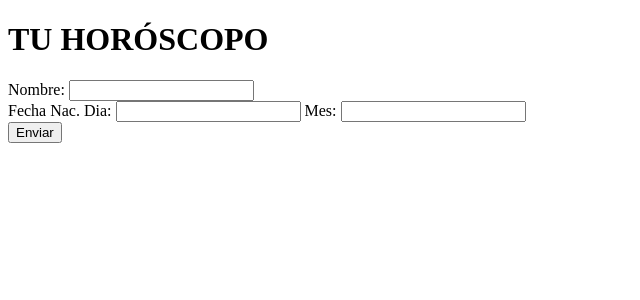
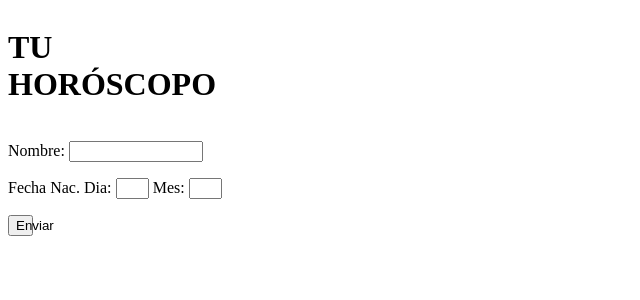
Before and after one commit to PabloFerOrbita/ejercicios, a PHP site: page /ejer03.html in a window 1280 px wide. Shown: the top 300 px of the page, without its empty margins (0-640 px from the left). Run offline with PHP 8.4, Linux system fonts and the light colour scheme.

Commit message:
estilos ejer03

```diff
--- a/e3/ejer03.html
+++ b/e3/ejer03.html
@@ -5,15 +5,37 @@
     <meta charset="UTF-8">
     <meta name="viewport" content="width=device-width, initial-scale=1.0">
     <title>Document</title>
+    <style type="text/css">
+        form {
+            display: flex;
+            flex-direction: column;
+            width:20%;
+            gap: 1em;
+        }
+        #nombre{
+            width: 50%;
+        }
+        #dia, #mes{
+            width: 10%;
+        }
+        #guardar{
+            width: 10%;
+        }
+    </style>
 </head>
 
 <body>
     <form method="GET" action="ejer03.php">
         <h1>TU HORÓSCOPO</h1>
-        <label for="nombre">Nombre: </label><input type="text" id="nombre" name="nombre" /><br>
-        <label>Fecha Nac. </label><label for="dia">Dia: </label><input type="number" id="dia" name="dia" /><label for="mes"> Mes:
-        </label><input type="number" id="mes" name="mes" /><br>
-        <button type="submit">Enviar</button>
+        <div>
+            <label for="nombre">Nombre: </label><input type="text" id="nombre" name="nombre" /><br>
+        </div>
+        <div>
+            <label>Fecha Nac. </label><label for="dia">Dia: </label><input type="number" id="dia" name="dia" max="31" /><label
+                for="mes"> Mes:
+            </label><input type="number" id="mes" name="mes" max="12" /><br>
+        </div>
+        <button id="guardar" type="submit">Enviar</button>
 
     </form>
 </body>
```
Also changed, not shown: e3/ejer03.php (+9 -4 lines).
